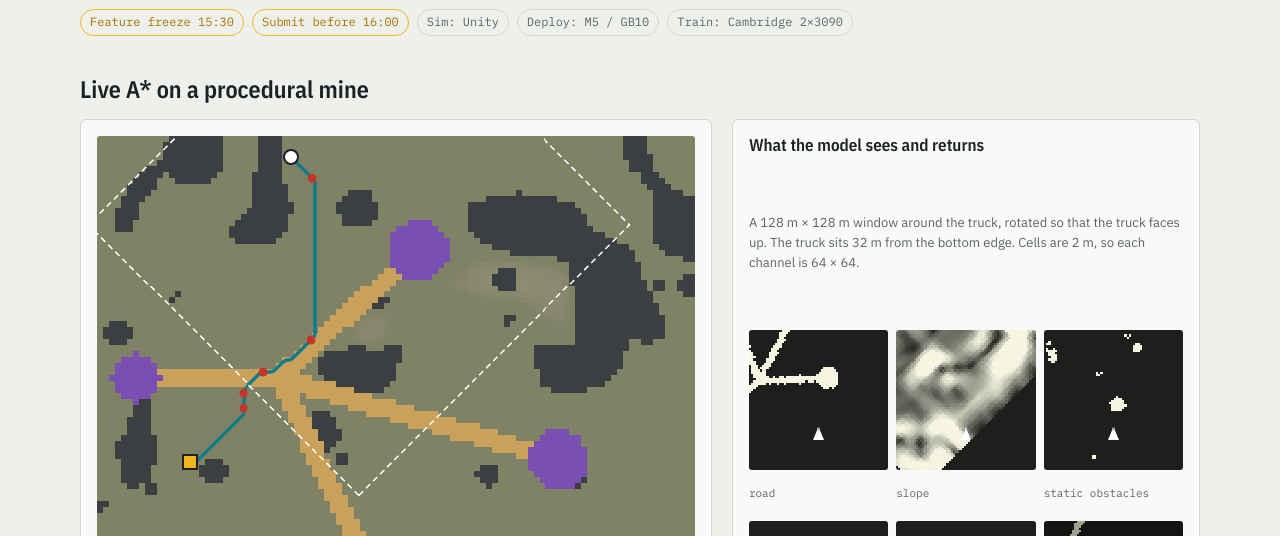
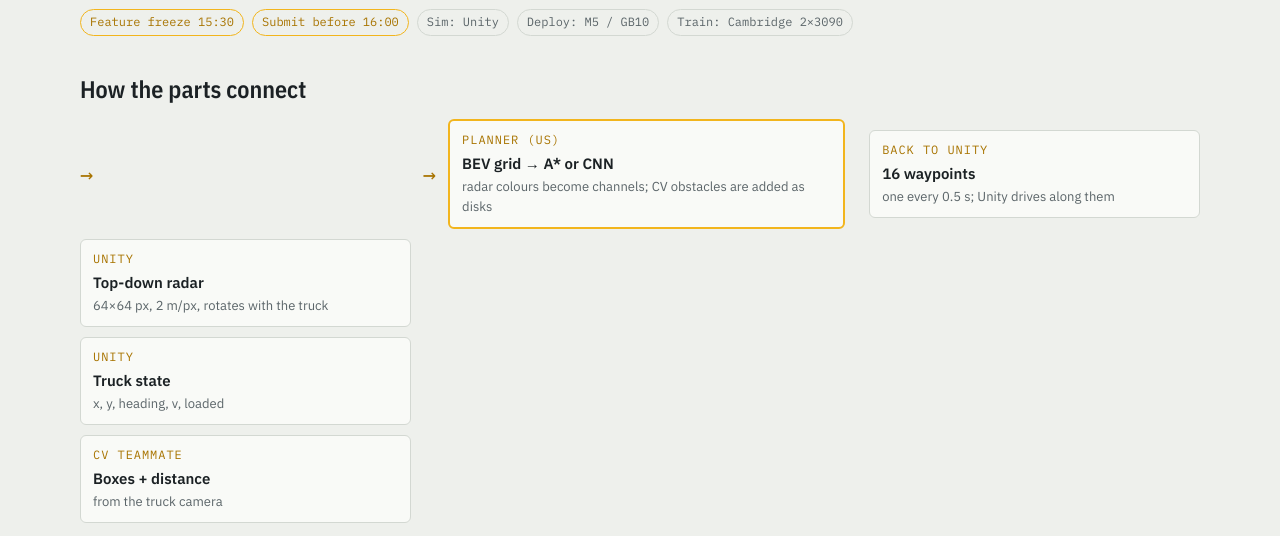
Before and after one commit to desmondzee/mining, a plain HTML site: page docs/planner.html in a window 1280 px wide. Shown: the part 202-738 px from the top of the page. Drawn offline with nearby package versions, Linux system fonts and the light colour scheme.

Commit message:
Add pipeline overview to planner page

```diff
--- a/docs/planner.html
+++ b/docs/planner.html
@@ -92,6 +92,18 @@ td code, p code, li code { font-family: var(--mono); font-size: 13px; }
 .repo a:hover { text-decoration: underline; }
 .repo .tag { font-family: var(--mono); font-size: 11px; color: var(--accent); text-transform: uppercase; letter-spacing: 0.06em; }
 .repo p { font-size: 14px; color: var(--muted); }
+.flow { display: grid; grid-template-columns: minmax(0, 1fr) auto minmax(0, 1.2fr) auto minmax(0, 1fr); grid-template-rows: repeat(3, auto); gap: 10px 12px; align-items: center; }
+.flow .node { display: grid; gap: 2px; padding: 10px 12px; border: 1px solid var(--line); border-radius: 6px; background: var(--panel); min-width: 0; }
+.flow .node:nth-child(-n+3) { grid-column: 1; }
+.flow .arrow { grid-row: 1 / 4; font-family: var(--mono); font-size: 22px; color: var(--accent); }
+.flow .key { grid-column: 3; grid-row: 1 / 4; border-color: var(--accent-fill); border-width: 2px; }
+.flow .node:last-child { grid-column: 5; grid-row: 1 / 4; }
+.flow .node span:last-child { font-size: 13px; color: var(--muted); }
+@media (max-width: 700px) {
+  .flow { grid-template-columns: 1fr; }
+  .flow .node, .flow .key, .flow .node:last-child, .flow .node:nth-child(-n+3) { grid-column: 1; grid-row: auto; }
+  .flow .arrow { grid-row: auto; transform: rotate(90deg); justify-self: center; }
+}
 ul.open { margin: 0; padding-left: 20px; display: grid; gap: 6px; max-width: 72ch; }
 @media (prefers-reduced-motion: reduce) { * { transition: none !important; animation: none !important; } }
 </style>
@@ -109,6 +121,20 @@ ul.open { margin: 0; padding-left: 20px; display: grid; gap: 6px; max-width: 72c
       <span class="chip">Train: Cambridge 2×3090</span>
     </div>
   </header>
+
+  <section aria-labelledby="flow">
+    <h2 id="flow">How the parts connect</h2>
+    <div class="flow">
+      <div class="node"><span class="eyebrow">Unity</span><b>Top-down radar</b><span>64×64 px, 2 m/px, rotates with the truck</span></div>
+      <div class="node"><span class="eyebrow">Unity</span><b>Truck state</b><span>x, y, heading, v, loaded</span></div>
+      <div class="node"><span class="eyebrow">CV teammate</span><b>Boxes + distance</b><span>from the truck camera</span></div>
+      <div class="arrow" aria-hidden="true">→</div>
+      <div class="node key"><span class="eyebrow">Planner (us)</span><b>BEV grid → A* or CNN</b><span>radar colours become channels; CV obstacles are added as disks</span></div>
+      <div class="arrow" aria-hidden="true">→</div>
+      <div class="node"><span class="eyebrow">Back to Unity</span><b>16 waypoints</b><span>one every 0.5 s; Unity drives along them</span></div>
+    </div>
+    <p class="hint">The LLM dispatcher sits above the planner. It picks the goal (which pit or dump) for each truck. The risk monitor reads the front radar distance and the truck speed, and it warns before the point of no return.</p>
+  </section>
 
   <section aria-labelledby="live">
     <h2 id="live">Live A* on a procedural mine</h2>
```
